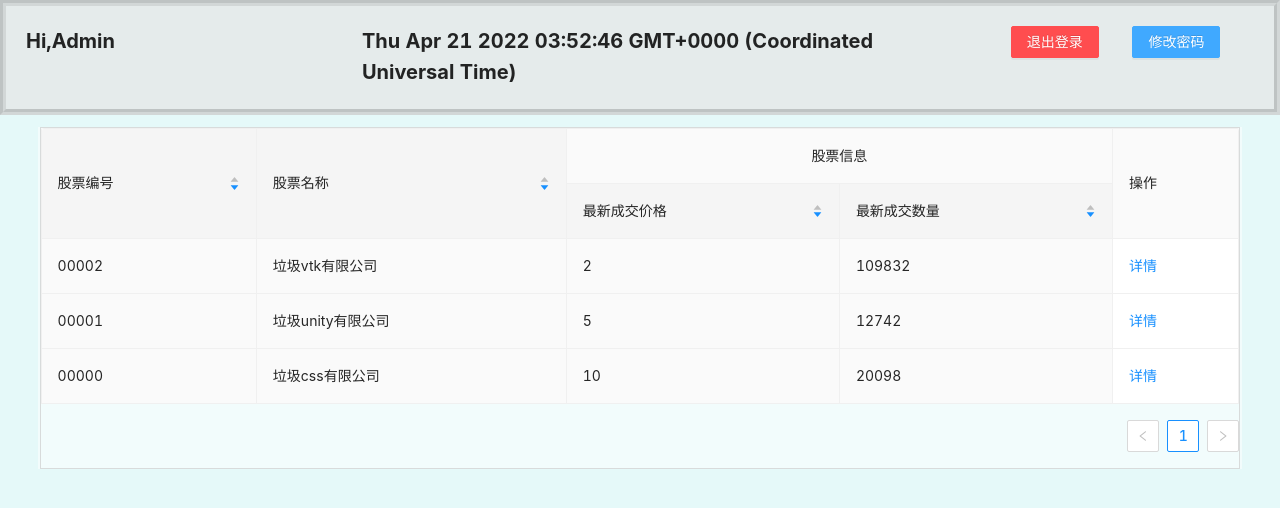
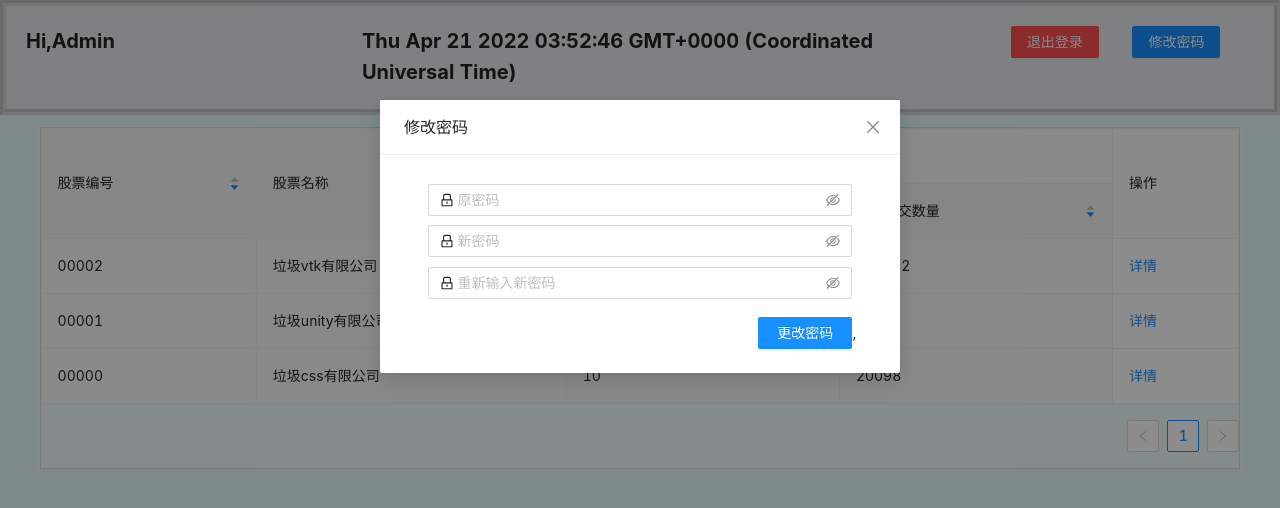
Before and after one commit to chenxw02/stock-trading-system-frontend-2022, a React (Create React App) app: page /admin in a window 1280 px wide. Both pictures are taken after a click on the button "修改密码". Shown: the top 508 px of the page. Built offline with nearby package versions, Linux system fonts and the light colour scheme.

Commit message:
add changePWD in AdminPage

```diff
--- a/src/page/AdminPage/AdminPage.css
+++ b/src/page/AdminPage/AdminPage.css
@@ -48,3 +48,10 @@
     height: 100%;
     position: absolute;
 }
+
+.admin_pwd_inputbox{
+    margin-left:5%;
+    margin-top: 1%;
+    margin-bottom: 1%;
+    width: 90%;
+}
--- a/src/page/AdminPage/AdminPage.js
+++ b/src/page/AdminPage/AdminPage.js
@@ -2,6 +2,7 @@ import './AdminPage.css';
 import { Table, Button, Space, Modal, Descriptions, Switch, Input, InputNumber, message } from 'antd';
 import { useState } from 'react';
 const { Column, ColumnGroup } = Table;
+import {LockOutlined} from "@ant-design/icons";
 
 const data = [
     {
@@ -96,6 +97,7 @@ const Stockdata = [
 
 function AdminPage() {
     const [isDetailsVisible, setIsDetailsVisible] = useState(false);
+    const [isPwdChangeVisible, setIsPwdChangeVisible] = useState(false);
 
     const showDetails = () => {
         setIsDetailsVisible(true);
@@ -107,6 +109,18 @@ function AdminPage() {
 
     const handleCancel = () => {
         setIsDetailsVisible(false);
+    };
+
+    const showPwdChange = () => {
+        setIsPwdChangeVisible(true);
+    }
+
+    const handlePwdOk = () => {
+        setIsPwdChangeVisible(false);
+    };
+
+    const handlePwdCancel = () => {
+        setIsPwdChangeVisible(false);
     };
 
 
@@ -126,7 +140,7 @@ function AdminPage() {
                         window.location.href="./";
                     }}
                 >退出登录</Button>
-                <Button type="primary" className="admin_button">修改密码</Button>
+                <Button type="primary" className="admin_button" onClick={()=>{showPwdChange();}}>修改密码</Button>
             </div>
 
         </div>
@@ -184,9 +198,31 @@ function AdminPage() {
                     formatter={value => `${Number(value).toFixed(2)}%`}
                     parser={value => value.replace('%', '')} />
                 <Button type="primary" style={{ width: '10%' , marginTop:"1.5%" , marginLeft:"10%"}}
-                onClick={()=>{message.success("设置成功");}}>
+                    onClick={()=>{message.success("设置成功");}}>
                     设置
                 </Button>,
+            </Modal>
+            <Modal title="修改密码" visible={isPwdChangeVisible} onOk={()=>handlePwdOk()} onCancel={()=>handlePwdCancel()}
+            footer={null}>
+            <Input.Password
+                className="admin_pwd_inputbox"
+                placeholder="原密码"
+                prefix={<LockOutlined />}
+            />
+            <Input.Password
+                className="admin_pwd_inputbox"
+                placeholder="新密码"
+                prefix={<LockOutlined />}
+            />
+            <Input.Password
+                className="admin_pwd_inputbox"
+                placeholder="重新输入新密码"
+                prefix={<LockOutlined />}
+            />
+            <Button type="primary" style={{ width: '20%' , marginTop:"3%" , marginLeft:"75%"}}
+                    onClick={()=>{message.success("密码修改成功");}}>
+                    更改密码
+            </Button>,
             </Modal>
         </div>
 
```
